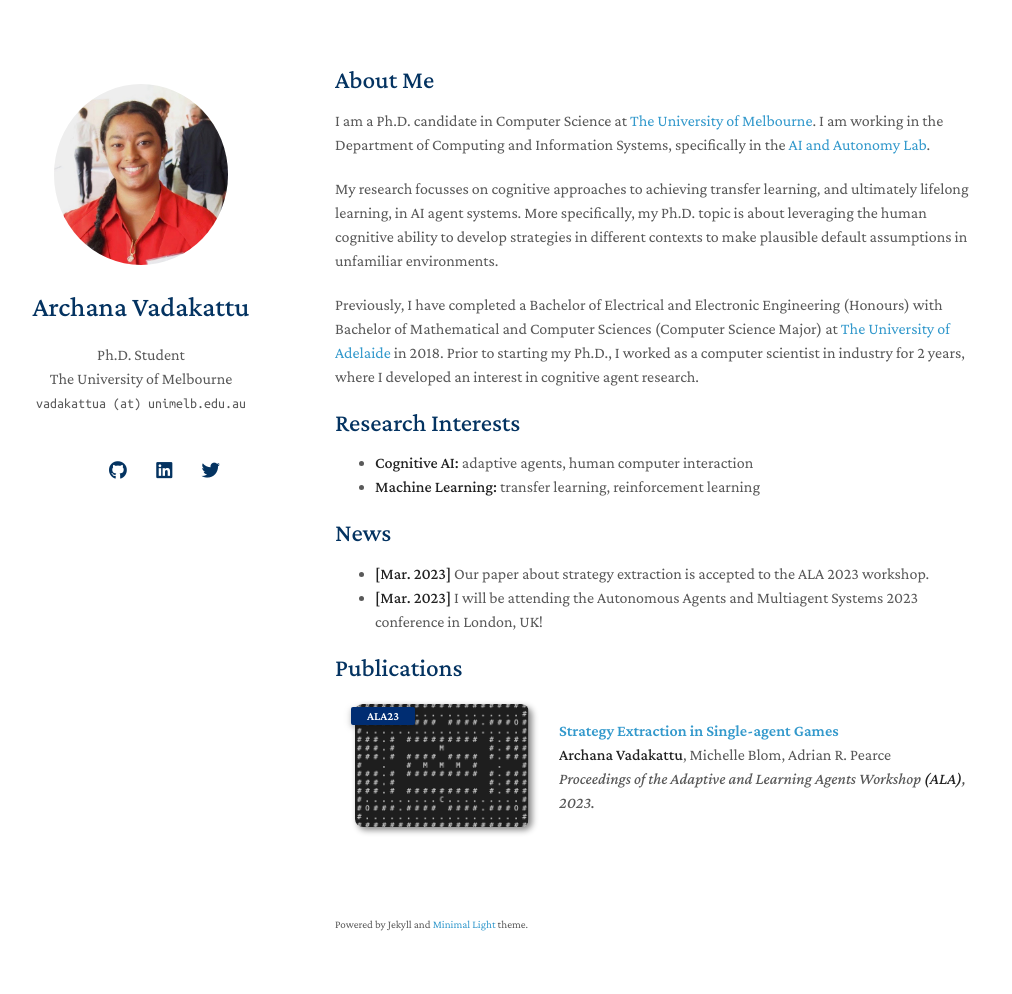
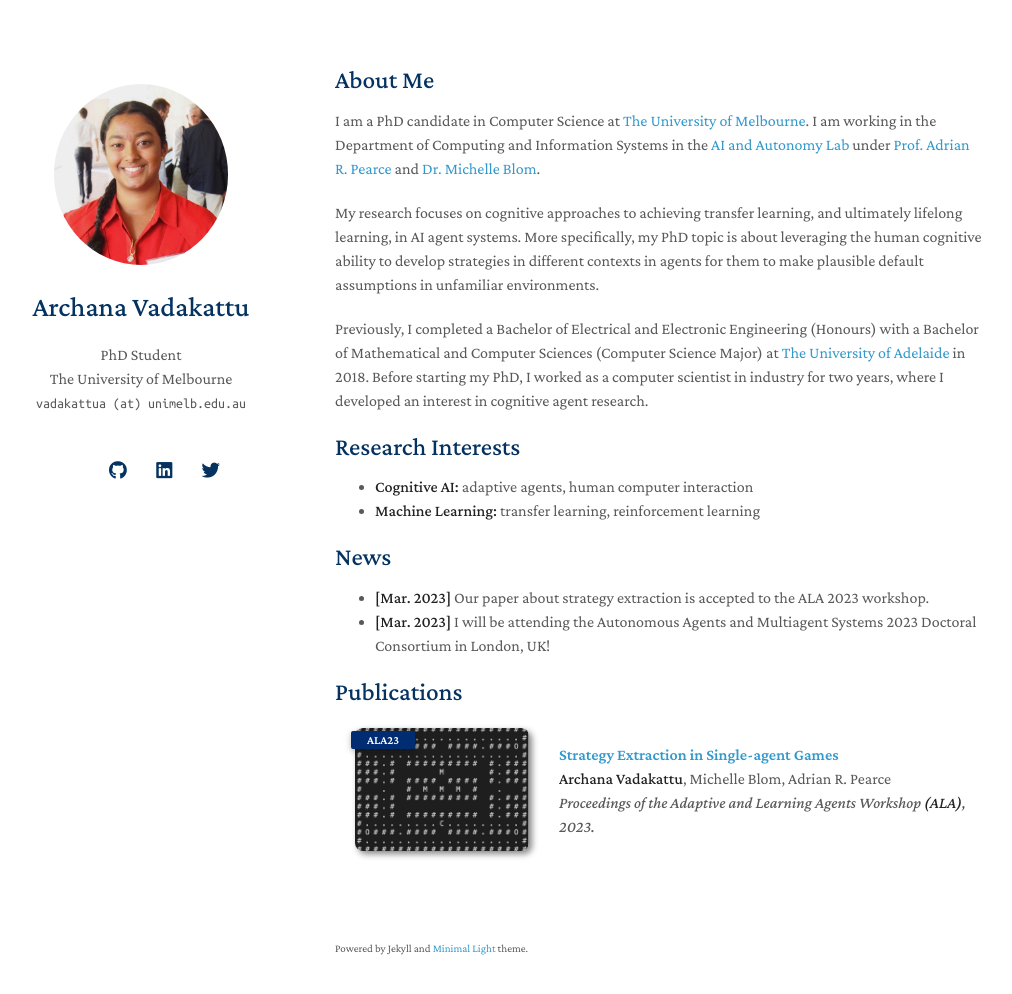
Before and after one commit to archana-venkata/archana-venkata.github.io, a Jekyll site: the page built from index.md, in a window 1280 px wide and 1029 px high. Shown: the top 994 px of the window, without its empty margins (135-1147 px from the left). Built offline with Jekyll 4.4.1, drawn with Linux system fonts in a browser that asks for light colours; nearby versions of some CDN libraries; a style sheet for code colours, icons or effects is not loaded; our own code applies the rules of GitHub Pages for plain Markdown files.

Commit message:
Updating bio

```diff
--- a/_config.yml
+++ b/_config.yml
@@ -1,6 +1,6 @@
 # Basic Information
 title: Archana Vadakattu
-position: Ph.D. Student
+position: PhD Student
 affiliation: The University of Melbourne
 email: vadakattua (at) unimelb.edu.au
 
--- a/index.md
+++ b/index.md
@@ -4,11 +4,11 @@ layout: homepage
 
 ## About Me
 
-I am a Ph.D. candidate in Computer Science at [The University of Melbourne](https://cis.unimelb.edu.au/people/students/archana-vadakattu). I am working in the Department of Computing and Information Systems, specifically in the [AI and Autonomy Lab](https://cis.unimelb.edu.au/agentlab#about).
+I am a PhD candidate in Computer Science at [The University of Melbourne](https://cis.unimelb.edu.au/people/students/archana-vadakattu). I am working in the Department of Computing and Information Systems in the [AI and Autonomy Lab](https://cis.unimelb.edu.au/agentlab#about) under [Prof. Adrian R. Pearce](https://findanexpert.unimelb.edu.au/profile/14397-adrian-pearce) and [Dr. Michelle Blom](https://findanexpert.unimelb.edu.au/profile/178724-michelle-blom).
 
-My research focusses on cognitive approaches to achieving transfer learning, and ultimately lifelong learning, in AI agent systems. More specifically, my Ph.D. topic is about leveraging the human cognitive ability to develop strategies in different contexts to make plausible default assumptions in unfamiliar environments.
+My research focuses on cognitive approaches to achieving transfer learning, and ultimately lifelong learning, in AI agent systems. More specifically, my PhD topic is about leveraging the human cognitive ability to develop strategies in different contexts in agents for them to make plausible default assumptions in unfamiliar environments.
 
-Previously, I have completed a Bachelor of Electrical and Electronic Engineering (Honours) with Bachelor of Mathematical and Computer Sciences (Computer Science Major) at [The University of Adelaide](https://www.adelaide.edu.au/) in 2018. Prior to starting my Ph.D., I worked as a computer scientist in industry for 2 years, where I developed an interest in cognitive agent research.
+Previously, I completed a Bachelor of Electrical and Electronic Engineering (Honours) with a Bachelor of Mathematical and Computer Sciences (Computer Science Major) at [The University of Adelaide](https://www.adelaide.edu.au/) in 2018. Before starting my PhD, I worked as a computer scientist in industry for two years, where I developed an interest in cognitive agent research.
 
 ## Research Interests
 
@@ -18,7 +18,7 @@ Previously, I have completed a Bachelor of Electrical and Electronic Engineering
 ## News
 
 - **[Mar. 2023]** Our paper about strategy extraction is accepted to the ALA 2023 workshop.
-- **[Mar. 2023]** I will be attending the Autonomous Agents and Multiagent Systems 2023 conference in London, UK!
+- **[Mar. 2023]** I will be attending the Autonomous Agents and Multiagent Systems 2023 Doctoral Consortium in London, UK!
 
 {% include_relative _includes/publications.md %}
 
```
Also changed, not shown: 1 other file.
